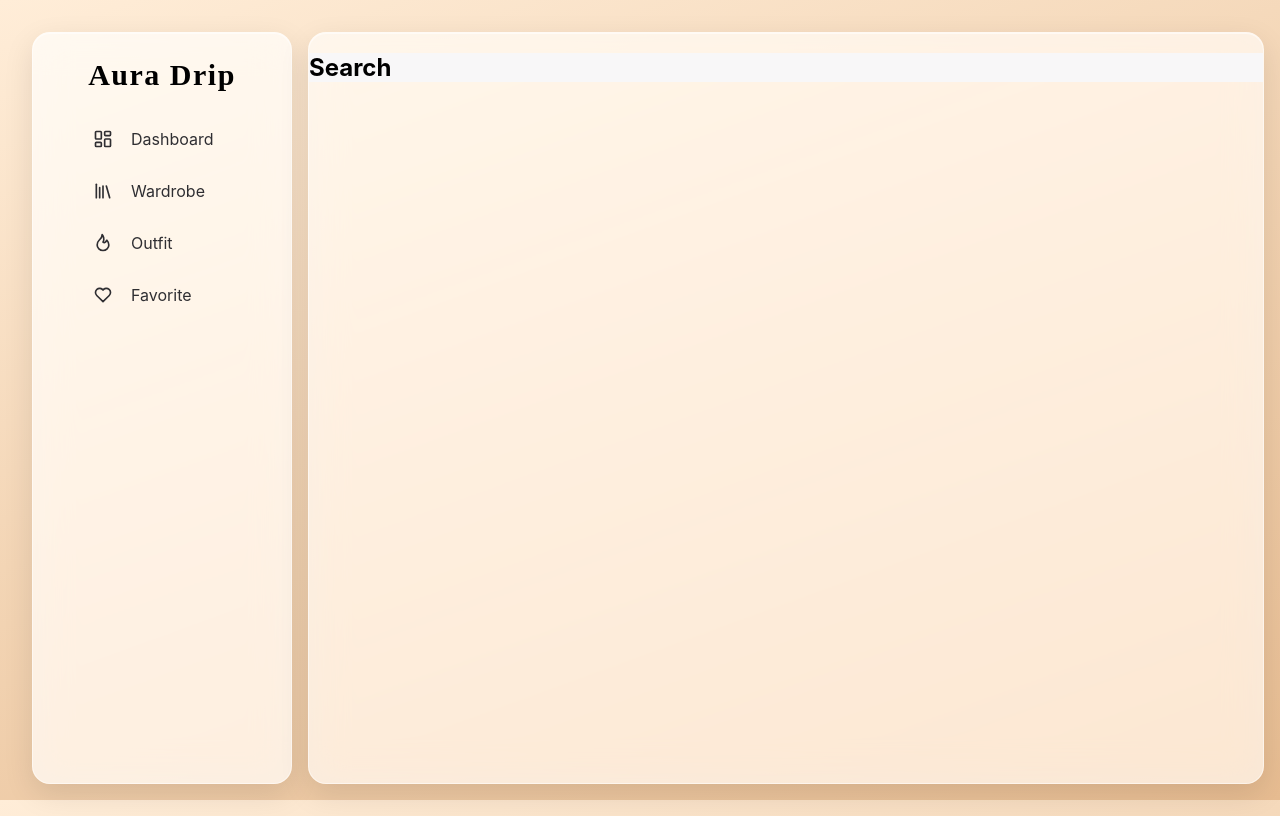
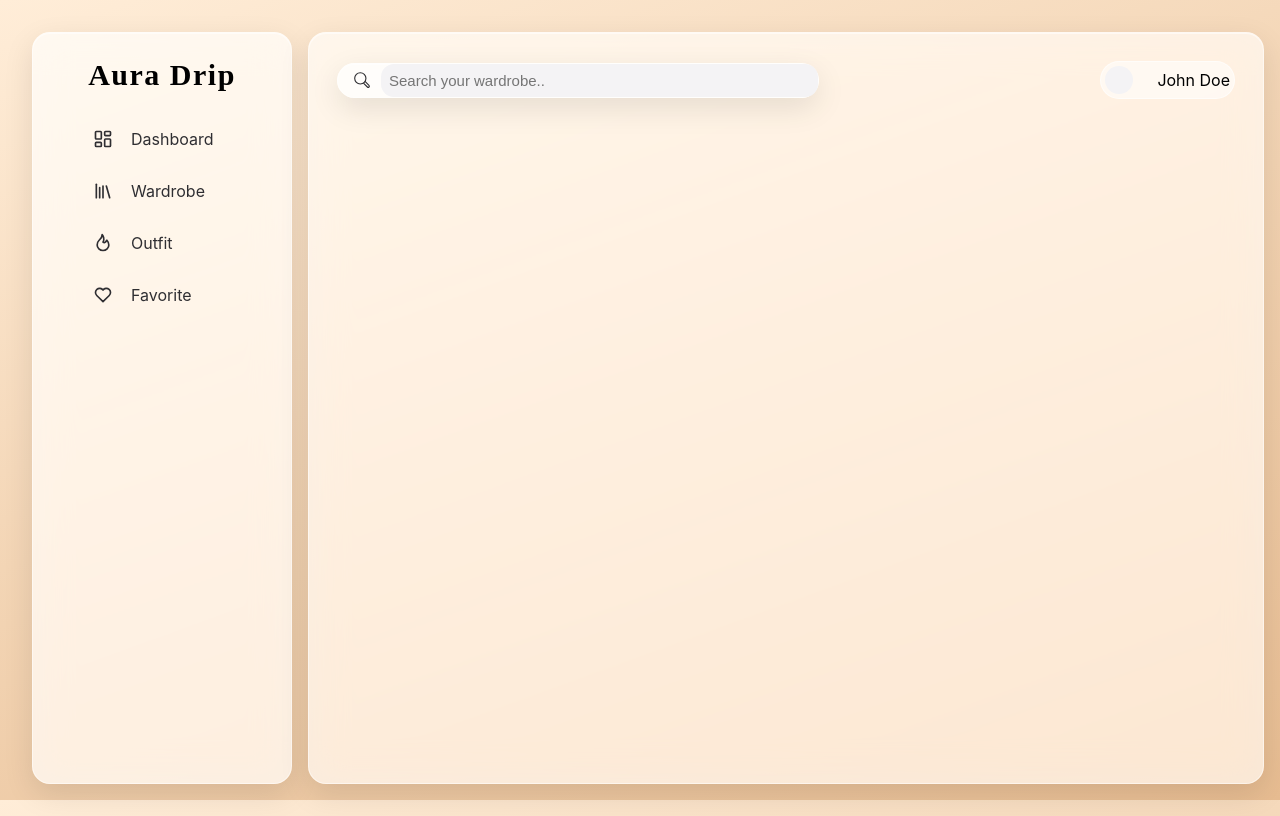
Before and after one commit to RjGutierrezz/Aura-Drip, a React (Vite) app in the folder frontend/: page / in a window 1280 px wide. Built offline with nearby package versions, Linux system fonts and the light colour scheme; a web font is replaced by a local one.

Commit message:
adding search and profile avatar

```diff
--- a/frontend/src/components/Dashboard.tsx
+++ b/frontend/src/components/Dashboard.tsx
@@ -1,11 +1,32 @@
+import MagnifierIcon from "./icons/magnifier-icon"
+import type { AnimatedIconHandle } from "./icons/types"
+import { useRef } from "react"
+
 const Dashboard = () => {
+  const searchIconRef = useRef<AnimatedIconHandle | null> (null)
+
 	return (
 		<>
+      {/* not reall using dashboard-page here */}
 			<div className="dashboard-page">
-				<div className="dashboard-header">
+				<div
+          className="dashboard-header"
+          onMouseEnter= {() => searchIconRef.current?.startAnimation()}
+          onMouseLeave={() => searchIconRef.current?.stopAnimation()}
+        >
           {/* add search button and profile here */}
-          <h1>Search</h1>
+          <div className="search-container">
+            <MagnifierIcon ref={searchIconRef} size={14} className="search-icon" />
+            <input className="search" type="text" placeholder="Search your wardrobe.." />
+          </div>
+
+          <div className="profile-container">
+            <span className="profile-avatar" area-hidden="true"></span>
+            <span className="profile-name">John Doe</span>
+          </div>
         </div>
+
+
         <div className="dashboard-greetings">
           {/* add getting / current weather / button to generate git */}
         </div>
--- /dev/null
+++ b/frontend/src/components/icons/magnifier-icon.tsx
@@ -0,0 +1,79 @@
+
+import { forwardRef, useImperativeHandle } from "react";
+import type { AnimatedIconHandle, AnimatedIconProps } from "./types";
+import { motion, useAnimate } from "motion/react";
+
+const MagnifierIcon = forwardRef<AnimatedIconHandle, AnimatedIconProps>(
+  (
+    { size = 24, color = "currentColor", strokeWidth = 2, className = "" },
+    ref,
+  ) => {
+    const [scope, animate] = useAnimate();
+
+    const start = async () => {
+      await animate(
+        ".magnifier-group",
+        {
+          x: [0, 1, 0, -1, 0],
+          y: [0, -1, -2, -1, 0],
+          rotate: [0, -5, 5, -5, 0],
+        },
+        { duration: 1, ease: "easeInOut" },
+      );
+    };
+
+    const stop = () => {
+      animate(
+        ".magnifier-group",
+        { x: 0, y: 0, rotate: 0 },
+        { duration: 0.2, ease: "easeOut" },
+      );
+    };
+
+    useImperativeHandle(ref, () => ({
+      startAnimation: start,
+      stopAnimation: stop,
+    }));
+
+    const handleHoverStart = () => {
+      start();
+    };
+
+    const handleHoverEnd = () => {
+      stop();
+    };
+
+    return (
+      <motion.svg
+        ref={scope}
+        onHoverStart={handleHoverStart}
+        onHoverEnd={handleHoverEnd}
+        xmlns="http://www.w3.org/2000/svg"
+        width={size}
+        height={size}
+        viewBox="0 0 32 32"
+        fill="none"
+        stroke={color}
+        strokeWidth={strokeWidth}
+        strokeMiterlimit="10"
+        className={`cursor-pointer ${className}`}
+        style={{ overflow: "visible" }}
+      >
+        {/* 🔁 Animate THIS group */}
+        <motion.g
+          className="magnifier-group"
+          style={{
+            transformOrigin: "13px 13px",
+            transformBox: "fill-box",
+          }}
+        >
+          <motion.path d="m21.393,18.565l7.021,7.021c.781.781.781,2.047,0,2.828h0c-.781.781-2.047.781-2.828,0l-7.021-7.021" />
+          <motion.circle cx="13" cy="13" r="10" strokeLinecap="square" />
+        </motion.g>
+      </motion.svg>
+    );
+  },
+);
+
+MagnifierIcon.displayName = "MagnifierIcon";
+export default MagnifierIcon;
--- a/frontend/src/index.css
+++ b/frontend/src/index.css
@@ -9,6 +9,7 @@
   --search-bg: #f4f3f5;
   --text: #2f2e32;
   --test: #32a852;
+  --search: #f4f3f5;
 }
 
 html, body, #root {
@@ -108,9 +109,63 @@ body {
     0 10px 30px rgba(0, 0, 0, 0.10),
     inset 0 1px 0 rgba(255, 255, 255, 0.55);
   border-radius: 18px;
+  padding: 28px;
 }
 
+.dashboard-page {
+}
 
-.dashboard-page {
-  background: var(--bg-color);
+.dashboard-header {
+  display: flex;
+  align-items: center;
+  justify-content: space-between;
+  gap: 1rem;
 }
+
+.search-container {
+  display: flex;
+  align-items: center;
+  width: min(480px, 100%);
+  background: rgba(255, 255, 255, 0.65);
+  border: 1px solid rgba(255, 255, 255, 0.5);
+  backdrop-filter: blur(18px) saturate(140%);
+  -webkit-backdrop-filter: blur(18px) saturate(140%);
+  box-shadow:
+    0 10px 30px rgba(0, 0, 0, 0.10),
+    inset 0 1px 0 rgba(255, 255, 255, 0.55);
+  border-radius: 18px;
+}
+
+.search-icon {
+  color: var(--text);
+  padding-left: 15px;
+  width: 18px;
+  height: 18px;
+  padding-right: 10px;
+}
+
+.search {
+  border: transparent;
+  font-size: 15px;
+  padding: 8px;
+  border-radius: 13px;
+  background: var(--search);
+  width: 100%;
+}
+
+.profile-container {
+  display: flex;
+  align-items: center;
+  gap: 1.55rem;
+  padding: 4px;
+  border-radius: 999px;
+  background: rgba(255, 255, 255, 0.55);
+  border: 1px solid rgba(255, 255, 255, 0.6);
+}
+
+.profile-avatar {
+  width: 28px;
+  height: 28px;
+  border-radius: 999px;
+  background: var(--search);
+}
```
